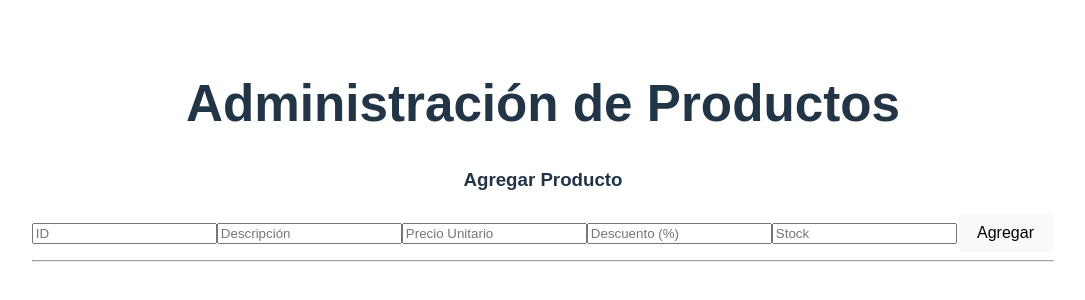
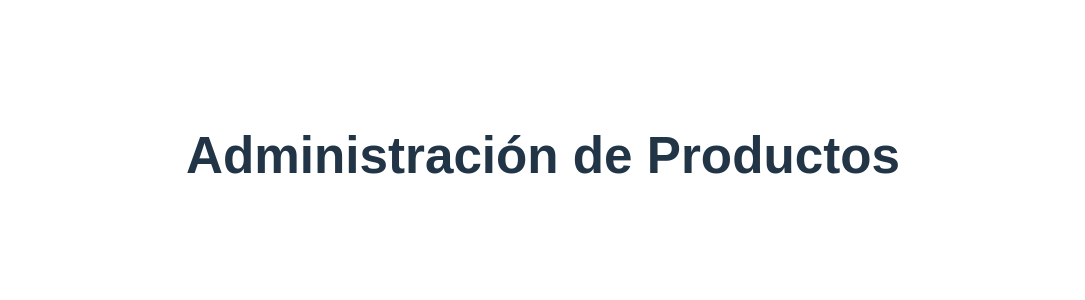
Before and after one commit to Colturas/TP04_PV_2025GRUPO13, a React (Vite) app in the folder tp04PV2025Grupo13/: page / in a window 1280 px wide. Shown: the part 244-544 px from the top of the page, without its empty margins (97-1182 px from the left). Built offline with nearby package versions, Linux system fonts and the light colour scheme.

Commit message:
Revert "ProductForm realizado-Jamal Bazan"

```diff
--- a/tp04PV2025Grupo13/src/App.jsx
+++ b/tp04PV2025Grupo13/src/App.jsx
@@ -1,45 +1,17 @@
-import React, { useState, useEffect, useCallback } from 'react';
-import './App.css';
+import { useState } from 'react'
+import './App.css'
 import Product from './assets/components/product';
-import ProductForm from './ProductForm';
-const App = () => {
-  const [productos, setProductos] = useState([]);
-  const [productoEditando, setProductoEditando] = useState(null);
-  const handleAddProduct = useCallback((nuevoProducto) => {
-    setProductos([...productos, nuevoProducto]);
-  }, [productos]);
-  const handleUpdateProduct = useCallback((productoActualizado) => {
-    const nuevosProductos = productos.map(p =>
-      p.id === productoActualizado.id ? productoActualizado : p
-    );
-    setProductos(nuevosProductos);
-    setProductoEditando(null);
-  }, [productos]);
-  const handleEdit = useCallback((producto) => {
-    setProductoEditando(producto);
-  }, []);
-  const handleDelete = useCallback((id) => {
-    const nuevosProductos = productos.filter(p => p.id !== id);
-    setProductos(nuevosProductos);
-  }, [productos]);
-  useEffect(() => {
-    console.log('Productos actuales:', productos);
-  }, [productos]);
+function App() {
+  const [] = useState(0)
+
   return (
+    <>
     <div style={{ padding: "2rem", fontFamily: "sans-serif" }}>
       <h1>Administración de Productos</h1>
-      <ProductForm
-        onAddProduct={handleAddProduct}
-        onUpdateProduct={handleUpdateProduct}
-        editingProduct={productoEditando}
-      />
-      <hr />
-      <Product
-        productos={productos}
-        onEdit={handleEdit}
-        onDelete={handleDelete}
-      />
+      <Product />
     </div>
-  );
-};
-export default App;
+    </>
+  )
+}
+
+export default App
--- a/tp04PV2025Grupo13/src/ProductForm.jsx
+++ /dev/null
@@ -1,94 +0,0 @@
-import React, { useState, useEffect } from 'react';
-
-const ProductForm = ({ onAddProduct, onUpdateProduct, editingProduct }) => {
-  const [producto, setProducto] = useState({
-    id: '',
-    descripcion: '',
-    precioUnitario: '',
-    descuento: '',
-    stock: ''
-  });
-  useEffect(() => {
-    if (editingProduct) {
-      setProducto(editingProduct);
-    }
-  }, [editingProduct]);
-  const handleChange = (e) => {
-    const { name, value } = e.target;
-    setProducto({
-      ...producto,
-      [name]: value
-    });
-  };
-  const handleSubmit = (e) => {
-    e.preventDefault();
-    const precioConDescuento = producto.precioUnitario * (1 - producto.descuento / 100);
-    const nuevoProducto = {
-      ...producto,
-      precioConDescuento: precioConDescuento.toFixed(2),
-    };
-    if (editingProduct) {
-      onUpdateProduct(nuevoProducto);
-    } else {
-      onAddProduct(nuevoProducto);
-    }
-    setProducto({
-      id: '',
-      descripcion: '',
-      precioUnitario: '',
-      descuento: '',
-      stock: ''
-    });
-  };
-  return (
-    <form onSubmit={handleSubmit}>
-      <h3>{editingProduct ? 'Editar Producto' : 'Agregar Producto'}</h3>
-
-      <input
-        type="text"
-        name="id"
-        placeholder="ID"
-        value={producto.id}
-        onChange={handleChange}
-        required
-        disabled={editingProduct}
-      />
-      <input
-        type="text"
-        name="descripcion"
-        placeholder="Descripción"
-        value={producto.descripcion}
-        onChange={handleChange}
-        required
-      />
-      <input
-        type="number"
-        name="precioUnitario"
-        placeholder="Precio Unitario"
-        value={producto.precioUnitario}
-        onChange={handleChange}
-        required
-      />
-      <input
-        type="number"
-        name="descuento"
-        placeholder="Descuento (%)"
-        value={producto.descuento}
-        onChange={handleChange}
-        required
-      />
-      <input
-        type="number"
-        name="stock"
-        placeholder="Stock"
-        value={producto.stock}
-        onChange={handleChange}
-        required
-      />
-      <button type="submit">
-        {editingProduct ? 'Actualizar' : 'Agregar'}
-      </button>
-    </form>
-  );
-};
-export default ProductForm;
```
